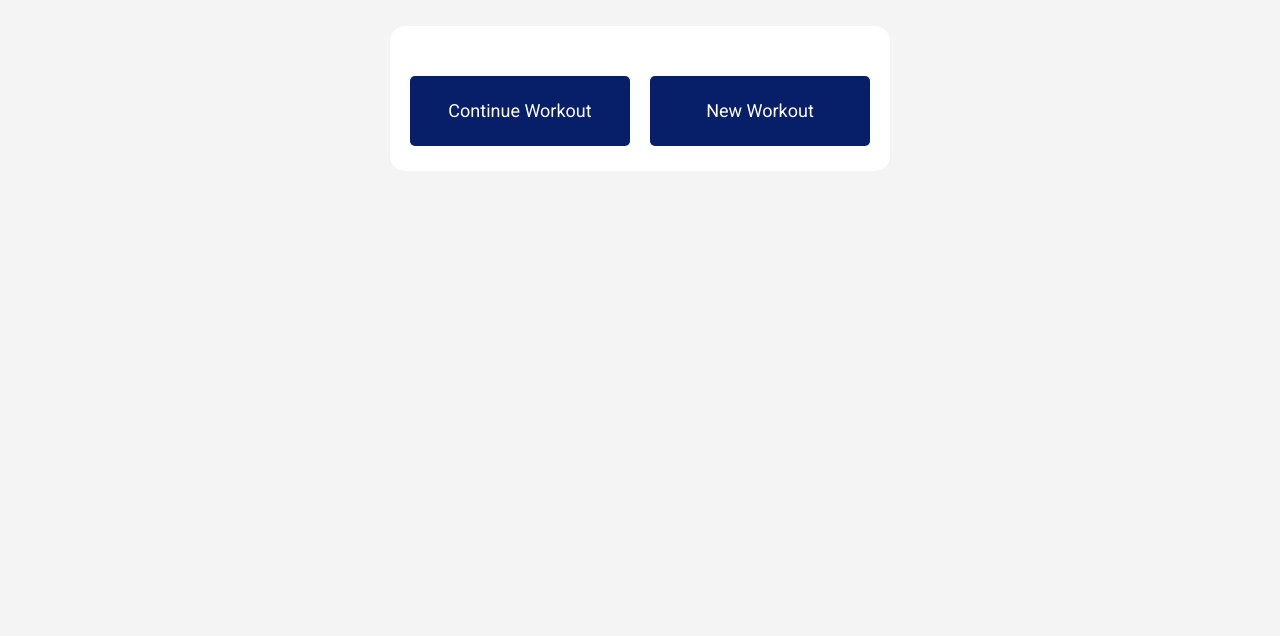
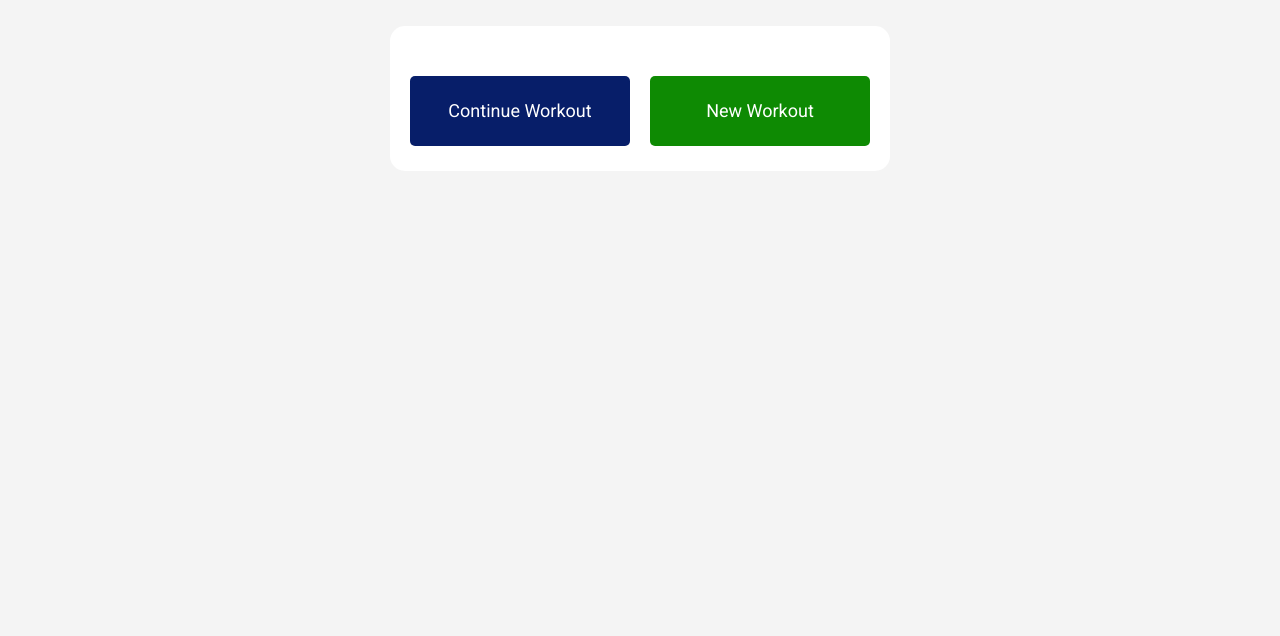
Before and after one commit to MichaelPappas2662/Workout-Tracker, a website: page public/index.html in a window 1280 px wide. Shown: the part 248-884 px from the top of the page. Drawn offline with nearby package versions, Linux system fonts and the light colour scheme; no server answers.

Commit message:
changing the positive button colour

```diff
--- a/public/css/style.css
+++ b/public/css/style.css
@@ -108,7 +108,7 @@ body,
 }
 
 .positive {
-  background: #071e69 !important;
+  background: #0e8a03 !important;
 }
 
 .blue {
```
